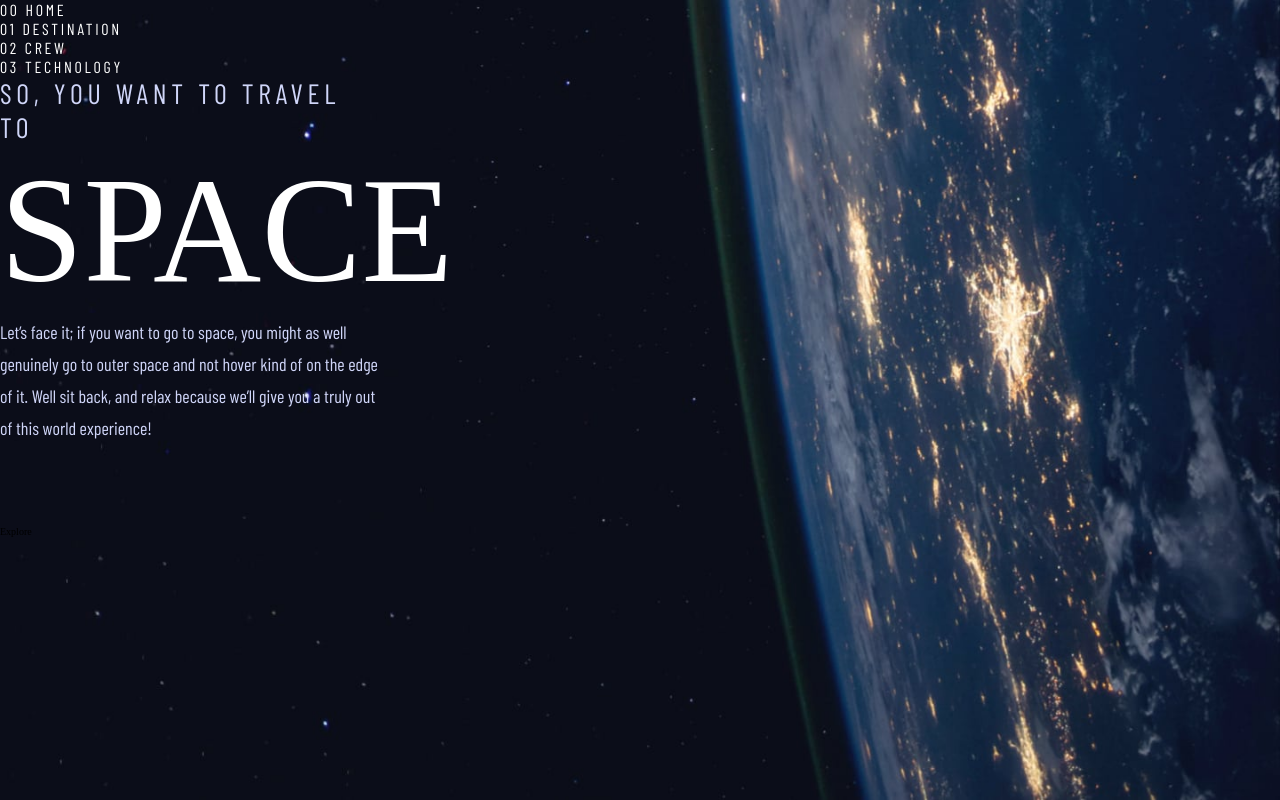
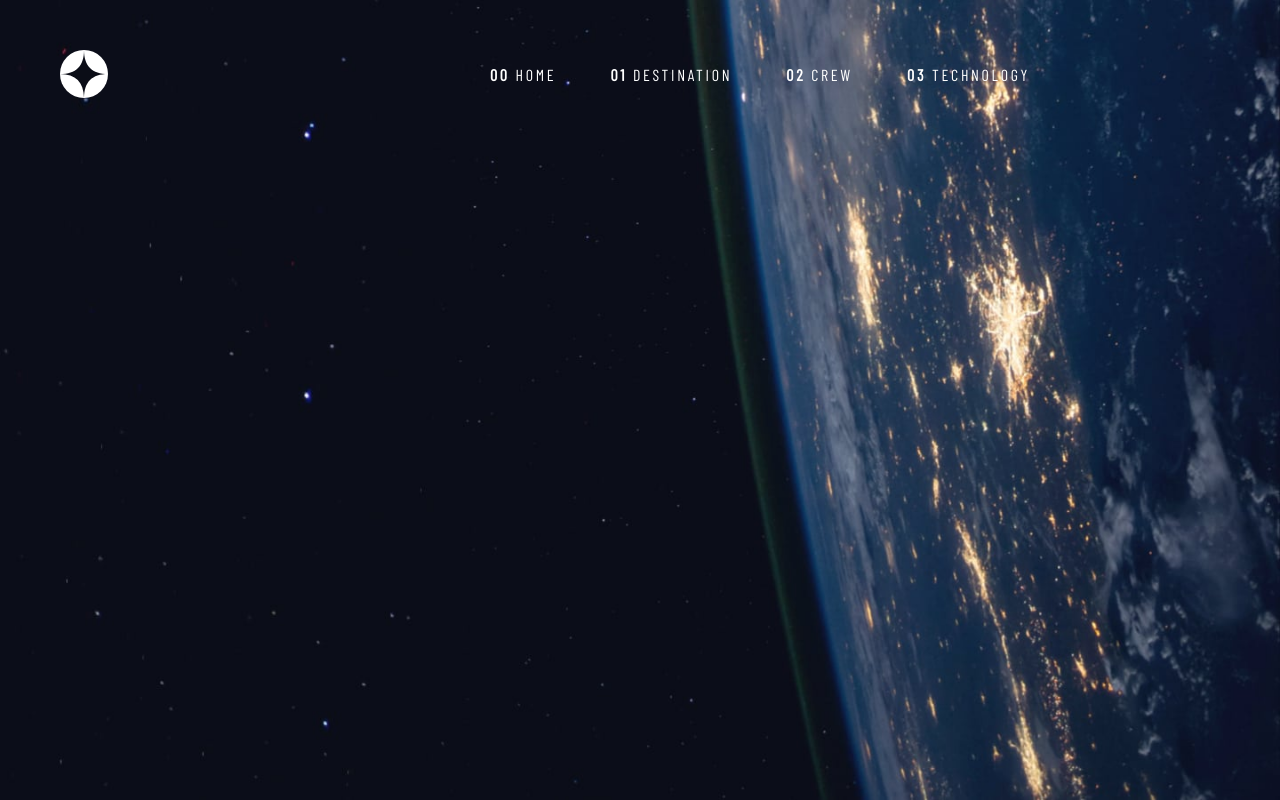
Before and after one commit to RichardVerbraak/frontendmentor-space-website, a plain HTML site: page index.html in a window 1280 px wide. Drawn offline with nearby package versions, Linux system fonts and the light colour scheme; a web font is replaced by a local one.

Commit message:
Some placeholder changes before adding in the 'line' and the nav background

```diff
--- a/index.html
+++ b/index.html
@@ -25,28 +25,37 @@
 	<body>
 		<div class="container">
 			<div class="navigation__container">
-				<nav class="navigation__list">
-					<ul>
-						<li class="navigation__list--item">00 Home</li>
-						<li class="navigation__list--item">01 Destination</li>
-						<li class="navigation__list--item">02 Crew</li>
-						<li class="navigation__list--item">03 Technology</li>
+				<img
+					class="navigation__logo"
+					src="/assets/shared/logo.svg"
+					alt="Logo"
+				/>
+				<nav>
+					<ul class="navigation__list">
+						<li class="navigation__list--item"><strong>00</strong> Home</li>
+						<li class="navigation__list--item">
+							<strong>01</strong> Destination
+						</li>
+						<li class="navigation__list--item"><strong>02</strong> Crew</li>
+						<li class="navigation__list--item">
+							<strong>03</strong> Technology
+						</li>
 					</ul>
 				</nav>
-
-				<div class="header">
-					<h5 class="header__five">So, you want to travel to</h5>
-					<h1 class="header__one">SPACE</h1>
-					<p class="header__text">
-						Let’s face it; if you want to go to space, you might as well
-						genuinely go to outer space and not hover kind of on the edge of it.
-						Well sit back, and relax because we’ll give you a truly out of this
-						world experience!
-					</p>
-				</div>
-
-				Explore
 			</div>
 		</div>
 	</body>
 </html>
+
+<!-- <div class="header">
+	<h5 class="header__five">So, you want to travel to</h5>
+	<h1 class="header__one">SPACE</h1>
+	<p class="header__text">
+		Let’s face it; if you want to go to space, you might as well genuinely
+		go to outer space and not hover kind of on the edge of it. Well sit
+		back, and relax because we’ll give you a truly out of this world
+		experience!
+	</p>
+</div>
+
+Explore -->
--- a/sass/components/_navigation.scss
+++ b/sass/components/_navigation.scss
@@ -1,8 +1,24 @@
 .navigation {
+	&__logo {
+	}
+
 	&__container {
+		display: flex;
+		align-items: center;
+		justify-content: space-between;
+
+		padding-top: 5rem;
+		padding-left: 6rem;
 	}
 
 	&__list {
+		display: flex;
+		justify-content: space-between;
+		margin-right: 25rem;
+		width: 54rem;
+
+		list-style: none;
+
 		color: $color-tertiary;
 		font-family: $font-secondary;
 
```
Also changed, not shown: css/main.css, 1 other file.
